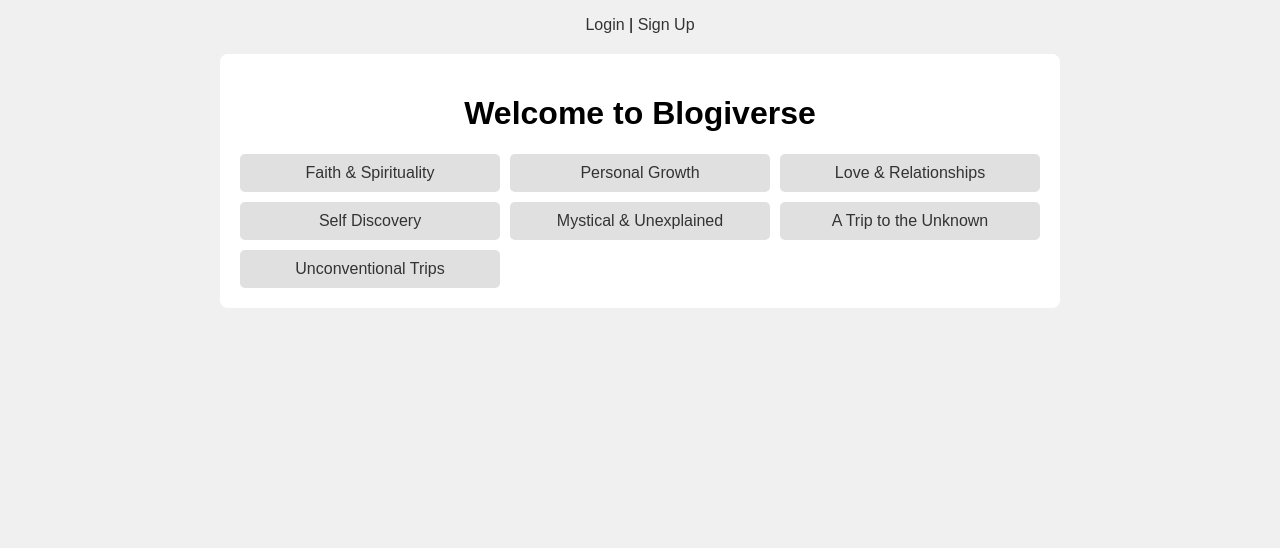
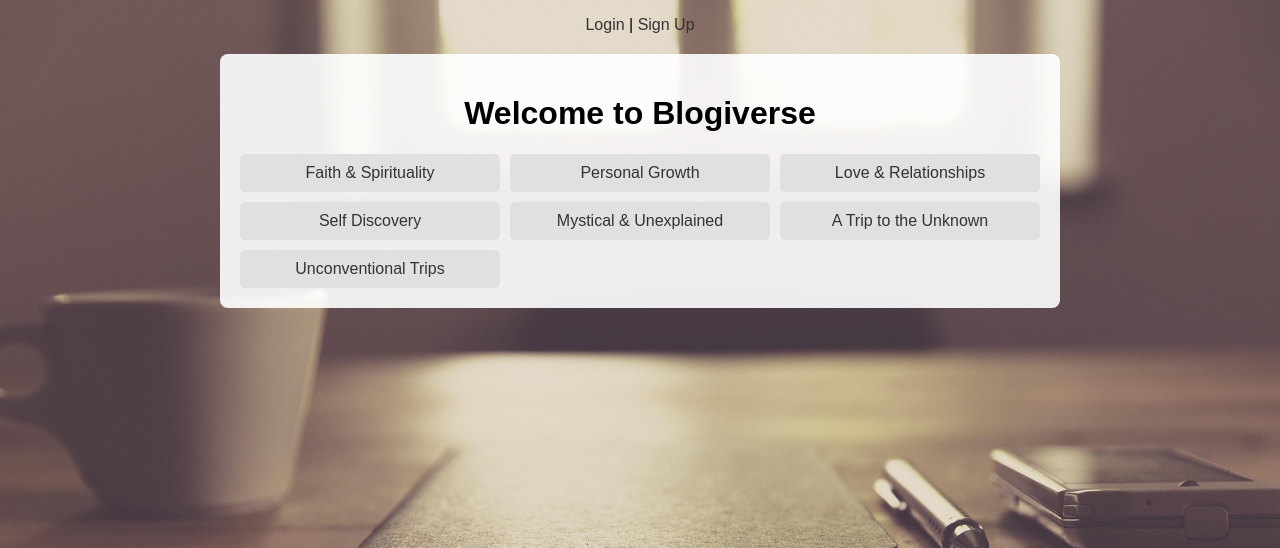
Before and after one commit to TranshumanistAJ/blogiverse, a Django app: page / in a window 1280 px wide. Shown: the top 548 px of the page. Run offline with Django 5.2, Linux system fonts and the light colour scheme; data comes from the database, SQL or seed files in the repository.

Commit message:
Add background image to index.html

```diff
--- a/templates/index.html
+++ b/templates/index.html
@@ -5,8 +5,13 @@
     <meta name="viewport" content="width=device-width, initial-scale=1.0">
     <title>Blogiverse</title>
     <style>
-        body { font-family: Arial; margin: 0; background: #f0f0f0; }
-        .container { max-width: 800px; margin: 20px auto; padding: 20px; background: white; border-radius: 8px; }
+        body {
+            font-family: Arial;
+            margin: 0;
+            background: url('/static/images/background.jpg') no-repeat center center fixed;
+            background-size: cover;
+        }
+        .container { max-width: 800px; margin: 20px auto; padding: 20px; background: rgba(255, 255, 255, 0.9); border-radius: 8px; }
         h1 { text-align: center; }
         .forum-list { display: grid; grid-template-columns: repeat(auto-fit, minmax(200px, 1fr)); gap: 10px; }
         .forum-item { padding: 10px; background: #e0e0e0; border-radius: 5px; text-align: center; }
```
